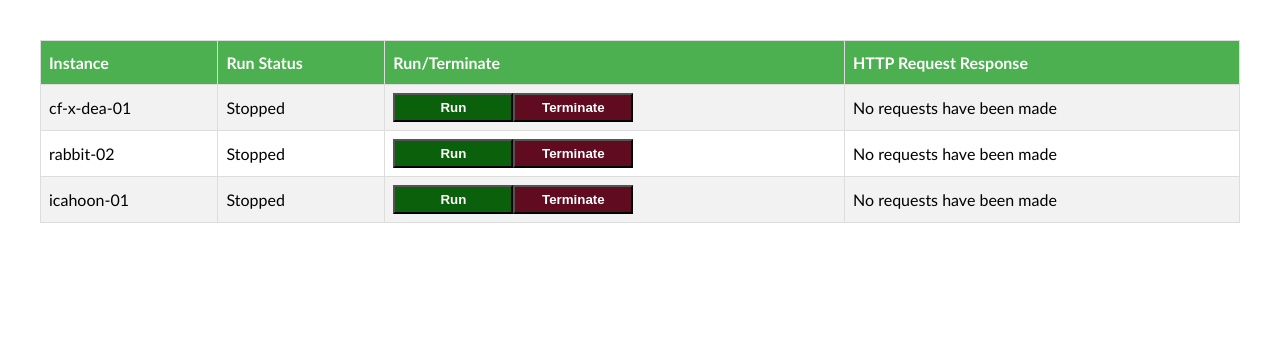
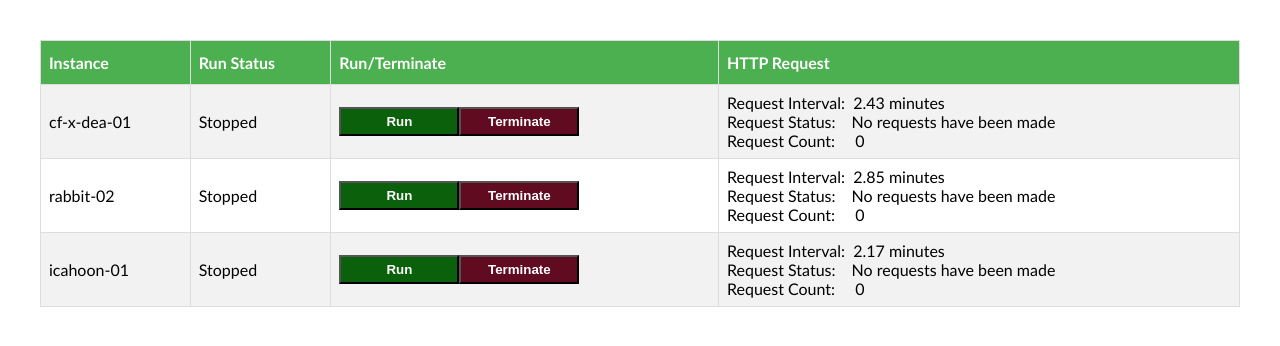
Before and after one commit to Will-Rooney/cseventgenerator, a React (Create React App) app: page / in a window 1280 px wide. Shown: the top 346 px of the page. Built offline with nearby package versions, Linux system fonts and the light colour scheme.

Commit message:
Add Req Interval & Count

```diff
--- a/src/Instance.js
+++ b/src/Instance.js
@@ -11,6 +11,8 @@ class Instance extends Component {
 		this.state = { status: 'Stopped' };
 		// HTTP Request Status
 		this.reqState = { status: 'No requests have been made' };
+		this.reqCount = 0;
+		this.interval = Math.floor(Math.random()*(300000-60000+1)+60000);
 
 		// Bind 'this' to our functions
 		this.runInstance = this.runInstance.bind(this);
@@ -22,15 +24,14 @@ class Instance extends Component {
 		// Create an interval (1-5 minutes) for which a request will fire
 		// Each instance is initialized with a random interval
 		// The choice between a run or terminate call is based on run status
-		var interval = Math.floor(Math.random()*(300000-60000+1)+60000);
-		console.log('Instance interval:'+((interval/1000)/60).toFixed(2)+' minutes');
+		console.log('Instance interval:'+((this.interval/1000)/60).toFixed(2)+' minutes');
 		setInterval(function() {
 			if (this.state.status === 'Stopped')
 				this.runInstance();
 			else
 				this.terminateInstance();
 			//console.log("Req Fired");
-		}.bind(this), interval);
+		}.bind(this), this.interval);
 	}
 	render() {
 		return (
@@ -42,7 +43,7 @@ class Instance extends Component {
 					<button className="Run" onClick={this.runInstance}>Run</button>
 					<button className="Terminate" onClick={this.terminateInstance}>Terminate</button>
 				</td>
-				<td>{this.reqState.status}</td>
+				<td>Request Interval:&nbsp;&nbsp;{ ((this.interval/1000)/60).toFixed(2) } minutes<br />Request Status:&emsp; {this.reqState.status}<br />Request Count:&emsp;&nbsp;&nbsp;{this.reqCount}</td>
 			</tr>
 		);
 	}
@@ -54,6 +55,10 @@ class Instance extends Component {
 			this.sendRequest("POST","RunInstances", "http://127.0.0.1:3001/dataurl", instanceEvent);
 			//this.sendRequest("POST","RunInstances", "https://csserverlist.herokuapp.com/dataurl", instanceEvent);
 		}
+		else {
+			this.reqState.status = 'Error - No Event Data Exists';
+			this.setState({ status: 'Error' });
+		}
 	}
 	terminateInstance() {
 		// Get sample event data for current instance
@@ -62,6 +67,10 @@ class Instance extends Component {
 		if (!(instanceEvent === null)) {
 			this.sendRequest("DELETE","TerminateInstances", "http://127.0.0.1:3001/deleteurl", instanceEvent);
 			//this.sendRequest("DELETE","TerminateInstances", "https://csserverlist.herokuapp.com/deleteurl", instanceEvent);
+		}
+		else {
+			this.reqState.status = 'Error - No Event Data Exists';
+			this.setState({ status: 'Error' });
 		}
 	}
 	getInstance(instanceData) {
@@ -80,6 +89,7 @@ class Instance extends Component {
 	}
 	sendRequest(method, eventName, url, data) {
 		// Send POST/DELETE to url with data
+		this.reqCount += 1;
 		fetch(url, {
 			method: method,
 			headers: {
@@ -92,7 +102,7 @@ class Instance extends Component {
 		}).then(function(response) {
 			// Succesful request - update req response status and instance run status
 			//console.log(response);
-			this.reqState= { status: eventName+': '+response.status+' - '+response.statusText };
+			this.reqState= { status: '('+eventName+') '+response.status+' - '+response.statusText };
 			if (eventName === 'RunInstances')
 				this.setState({ status: 'Running' });
 			else
--- a/src/InstanceList.js
+++ b/src/InstanceList.js
@@ -19,7 +19,7 @@ class InstanceList extends Component {
 							<th>Instance</th>
 							<th>Run Status</th>
 							<th>Run/Terminate</th>
-							<th>HTTP Request Response</th>
+							<th>HTTP Request</th>
 						</tr>
 						{this.renderInstances()}
 					</tbody>
```
